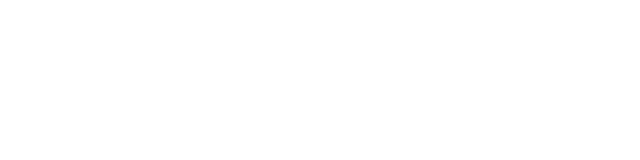
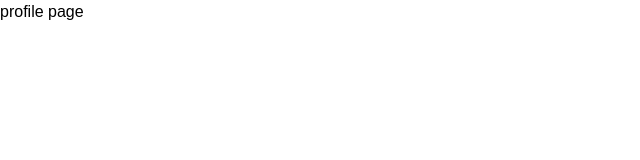
Before and after one commit to Eric-MK/front-endsclcertproject, a Vue app: page /profile-page in a window 1280 px wide. Before the commit this address had no page. Shown: the top 160 px of the page, without its empty margins (0-640 px from the left). Built offline with nearby package versions, Linux system fonts and the light colour scheme.

Commit message:
profile page

```diff
--- a/src/router/index.js
+++ b/src/router/index.js
@@ -34,6 +34,12 @@
       component: () => import('../views/RegisterView.vue')
 
     },
+    {
+      path: '/profile-page',
+      name: 'profile',
+      component: () => import('../views/ProfileView.vue')
+
+    },
 
 
   ]
--- /dev/null
+++ b/src/views/ProfileView.vue
@@ -0,0 +1,5 @@
+<template>
+    <p>
+        profile page
+    </p>
+</template>
```
